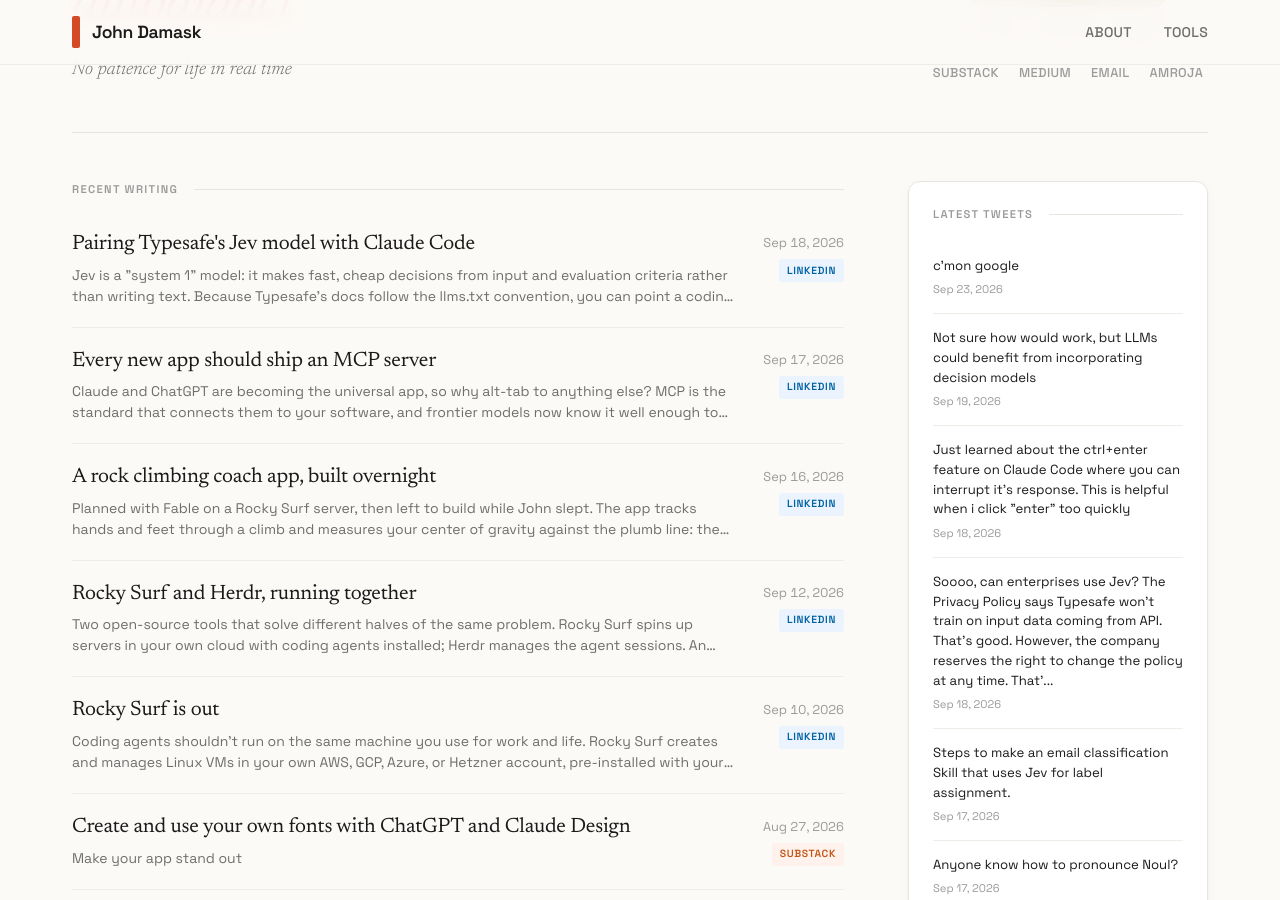
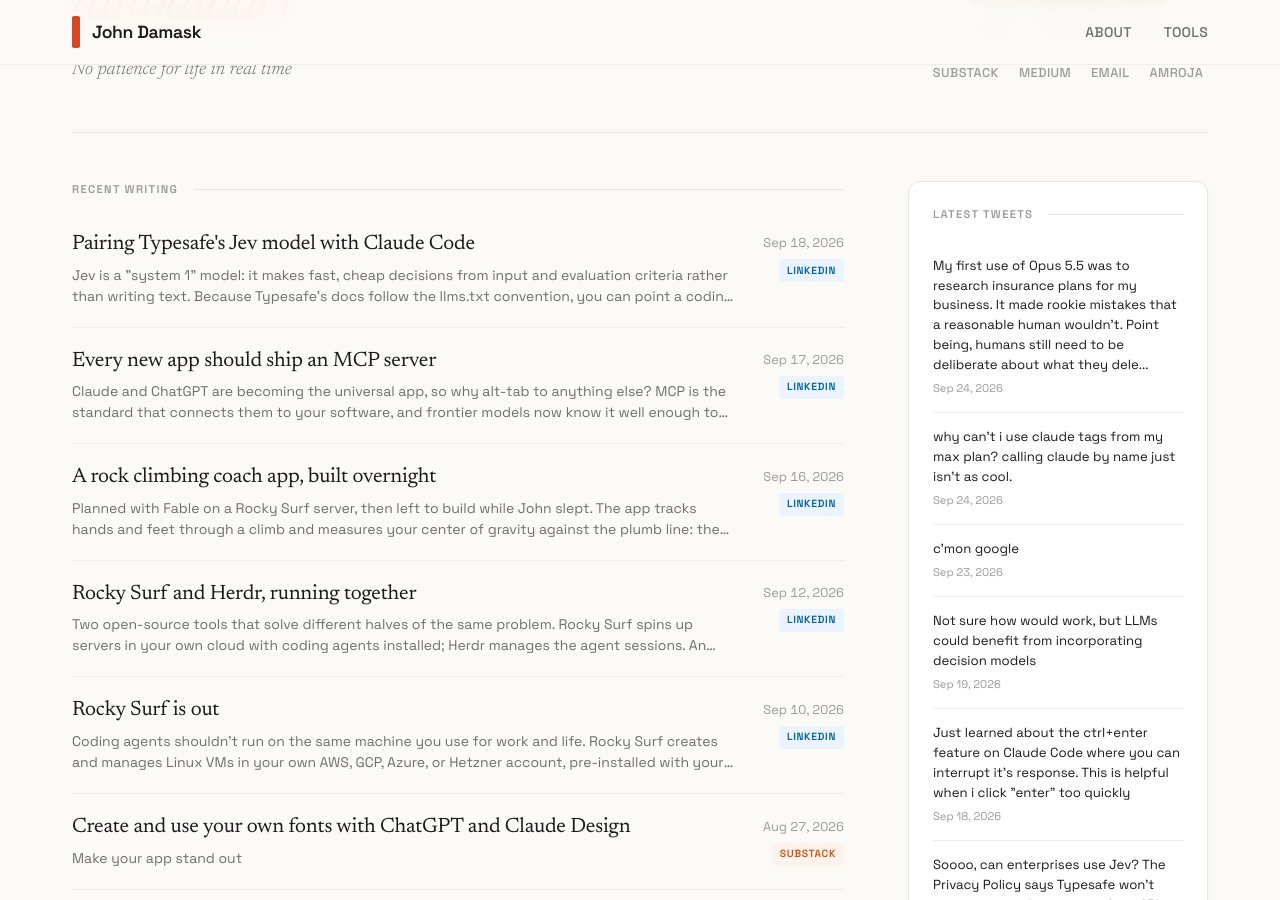
Before and after one commit to jbdamask/jbdamask.github.io, a Jekyll site: the page built from index.html, in a window 1280 px wide and 900 px high, scrolled down 362 px. Built offline with Jekyll 4.4.1, drawn with Linux system fonts in a browser that asks for light colours; the list of posts is cut into pages by our own code; some of the changed text lies outside the part shown.

Commit message:
Update Twitter posts

```diff
--- a/_data/twitter-posts.yml
+++ b/_data/twitter-posts.yml
@@ -2,6 +2,23 @@
 # Fetches latest tweets and merges with existing posts
 # Keeps max 150 most recent tweets (LIFO)
 
+- title: My first use of Opus 5.5 was to research insurance plans for my business.
+    It made rookie mistakes th...
+  source: twitter
+  url: https://twitter.com/jbdamask/status/2103115644862361876
+  date: '2026-09-24'
+  excerpt: My first use of Opus 5.5 was to research insurance plans for my business.
+    It made rookie mistakes that a reasonable human wouldn’t. Point being, humans
+    still need to be deliberate about what they dele...
+  image: ''
+- title: why can't i use claude tags from my max plan? calling claude by name just
+    isn't as cool.
+  source: twitter
+  url: https://twitter.com/jbdamask/status/2102915972671971408
+  date: '2026-09-24'
+  excerpt: why can't i use claude tags from my max plan? calling claude by name just
+    isn't as cool.
+  image: ''
 - title: c'mon google
   source: twitter
   url: https://twitter.com/jbdamask/status/2102762248813080785
@@ -1180,20 +1197,3 @@
     me an endpoint to track Chuck Norris memes". Here's a skill. The skill creates
     a Lambda with CRUD endpoints backed by a DDB t...
   image: ''
-- title: Love the idea of tracking skill use but I want to do it across a company,
-    which means central storag...
-  source: twitter
-  url: https://twitter.com/jbdamask/status/2034726018146071015
-  date: '2026-03-19'
-  excerpt: Love the idea of tracking skill use but I want to do it across a company,
-    which means central storage. Here's a skill to quickly create an AWS endpoint
-    backed by a single DDB table. Then the hook scri...
-  image: ''
-- title: Putting Claude’s 1M context window to work! Now I Get It! translated a 172
-    pg doc on Copyright law i...
-  source: twitter
-  url: https://twitter.com/jbdamask/status/2034245693418750251
-  date: '2026-03-18'
-  excerpt: Putting Claude’s 1M context window to work! Now I Get It! translated a
-    172 pg doc on Copyright law into a much easier to understand webpage
-  image: ''
```
